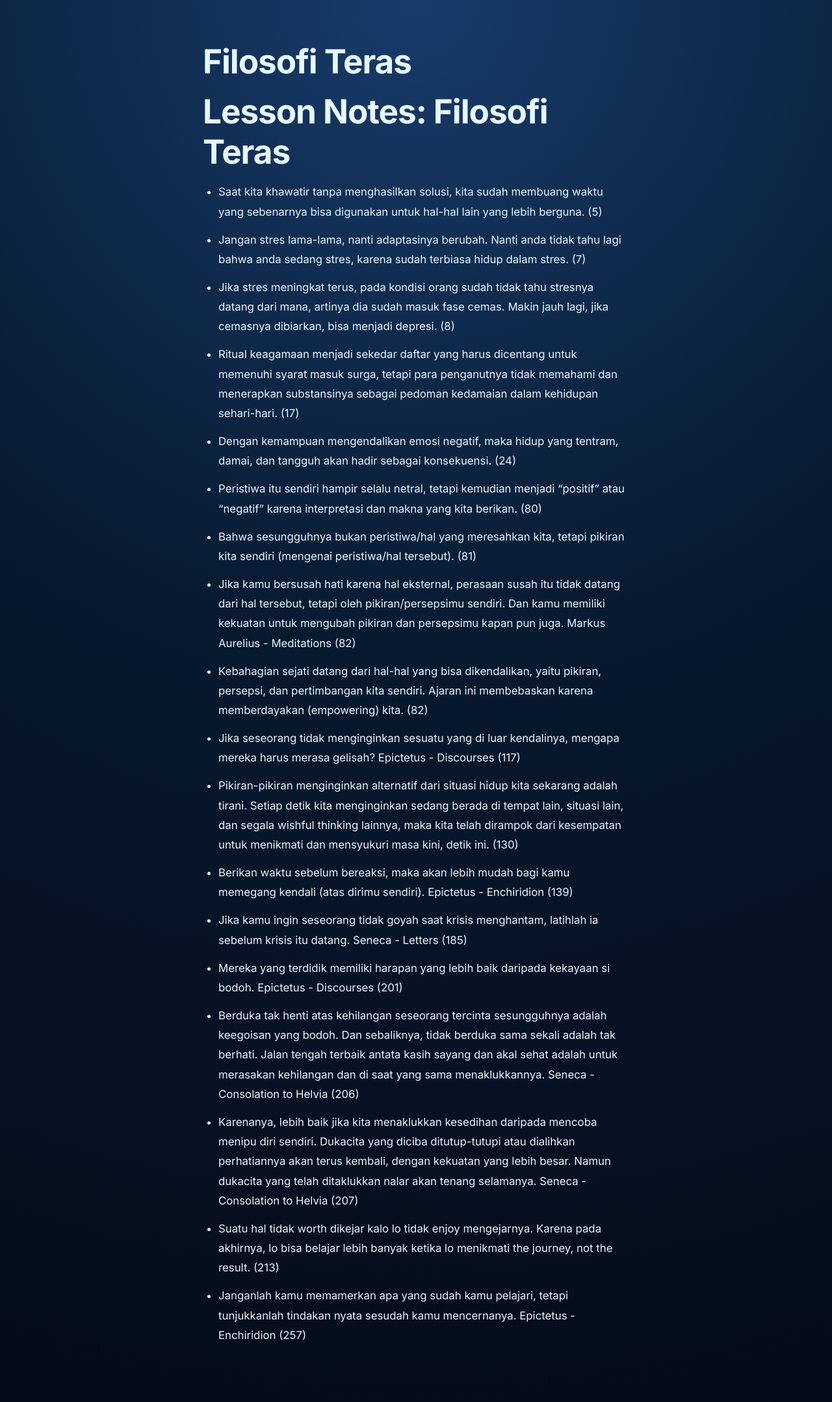
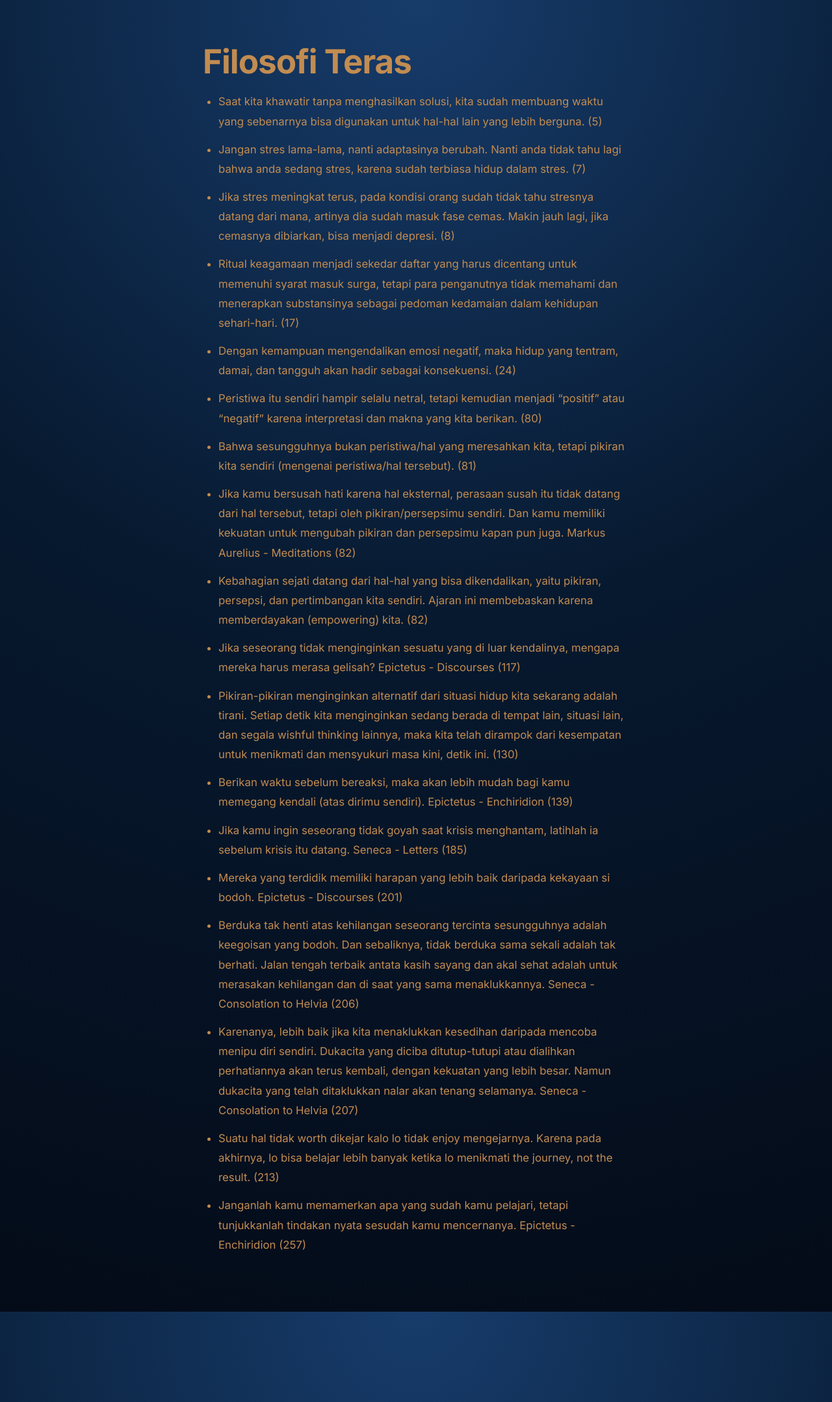
Before and after one commit to heydipo/heydipo.github.io, a Jekyll site: the page built from _journal/filosofi-teras.md, in a window 1280 px wide. Shown: the whole page at 65% size. Built offline with Jekyll 4.4.1, drawn with Linux system fonts in a browser that asks for light colours.

Commit message:
updating post style

```diff
--- a/_journal/filosofi-teras.md
+++ b/_journal/filosofi-teras.md
@@ -3,7 +3,6 @@
 title: "Filosofi Teras"
 thumbnail: "/assets/journal/filosofi-teras.webp"
 ---
-# Lesson Notes: Filosofi Teras
 
 - Saat kita khawatir tanpa menghasilkan solusi, kita sudah membuang waktu yang sebenarnya bisa digunakan untuk hal-hal lain yang lebih berguna. (5)
 
--- a/_layouts/post.html
+++ b/_layouts/post.html
@@ -18,7 +18,7 @@
       --glass-bg: rgba(135, 206, 235, 0.12);
       --glass-border: rgba(173, 216, 230, 0.3);
       --shadow: 0 8px 32px rgba(0, 40, 80, 0.4);
-      --text: #e8f6ff;
+      --text: #C28C51;
       --muted: #b8d6ea;
       --transition: 0.3s ease;
     }
```
Also changed, not shown: assets/journal/filosofi-teras.webp, assets/journal/life.webp, assets/journal/peran.webp.
